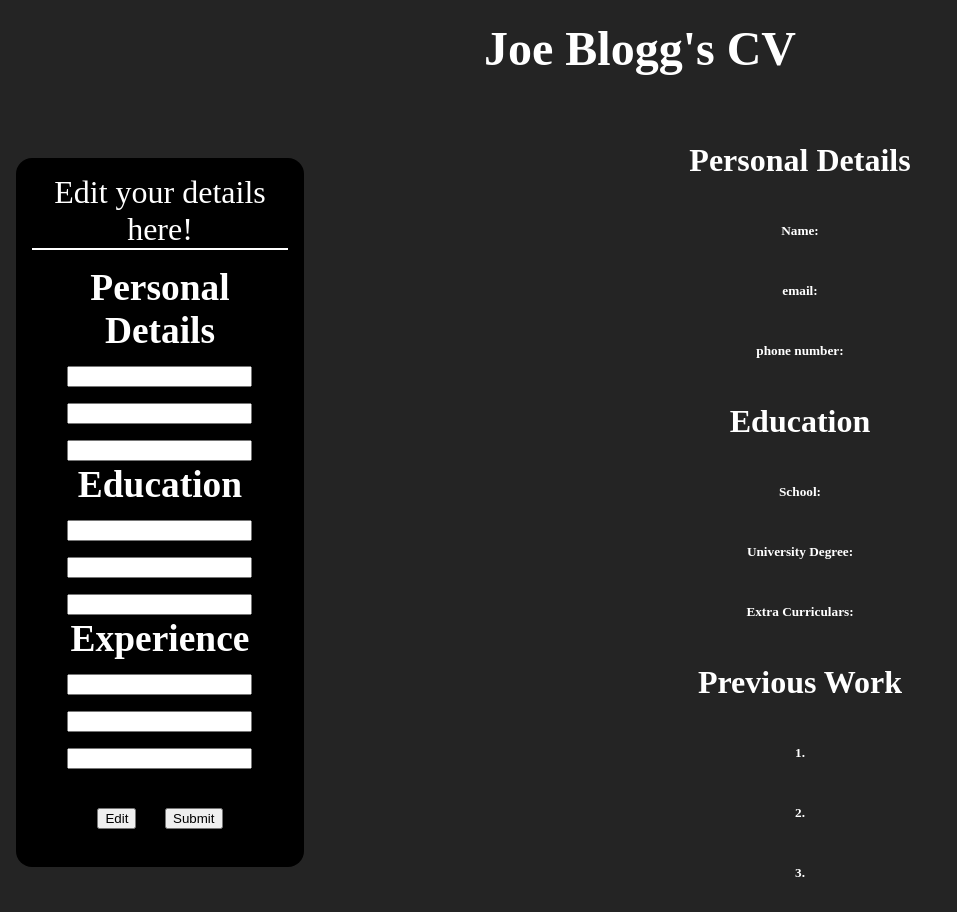
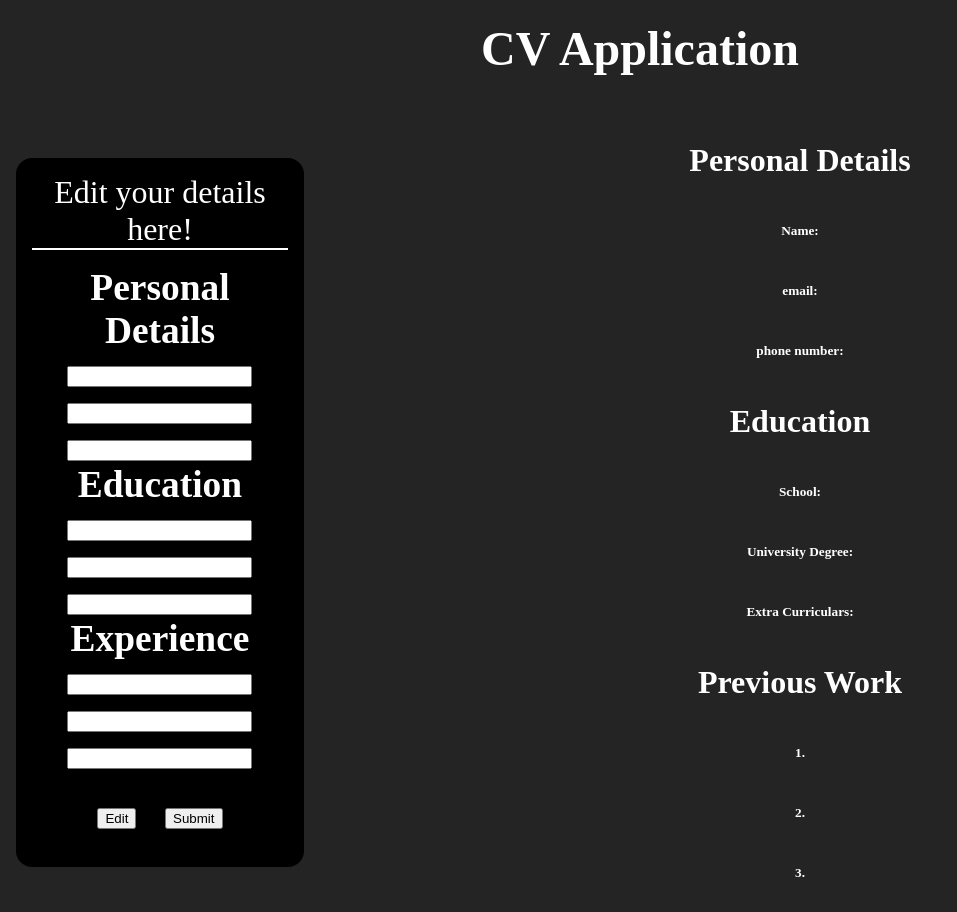
Before and after one commit to Anthony-McDonald/react-cv-application, a React (Vite) app in the folder reactCvApplication/: page / in a window 1280 px wide. Shown: the whole page, without its empty margins (0-957 px from the left). Built offline with nearby package versions, Linux system fonts and the light colour scheme.

Commit message:
finishing react cv app

```diff
--- a/reactCvApplication/src/components/Header.jsx
+++ b/reactCvApplication/src/components/Header.jsx
@@ -5,7 +5,7 @@ export default function Header() {
 return (
 
     <div className="header-div">
-        <h2>Joe Blogg's CV</h2>
+        <h2>CV Application</h2>
 
     </div>
 
--- a/reactCvApplication/src/components/MainArea.jsx
+++ b/reactCvApplication/src/components/MainArea.jsx
@@ -42,7 +42,7 @@ export default function MainArea() {
         });
     }
     function handleEditPress() {
-        console.log("edit was pressed");
+        setInputValues({...lastValues});
     }
 
 
```
